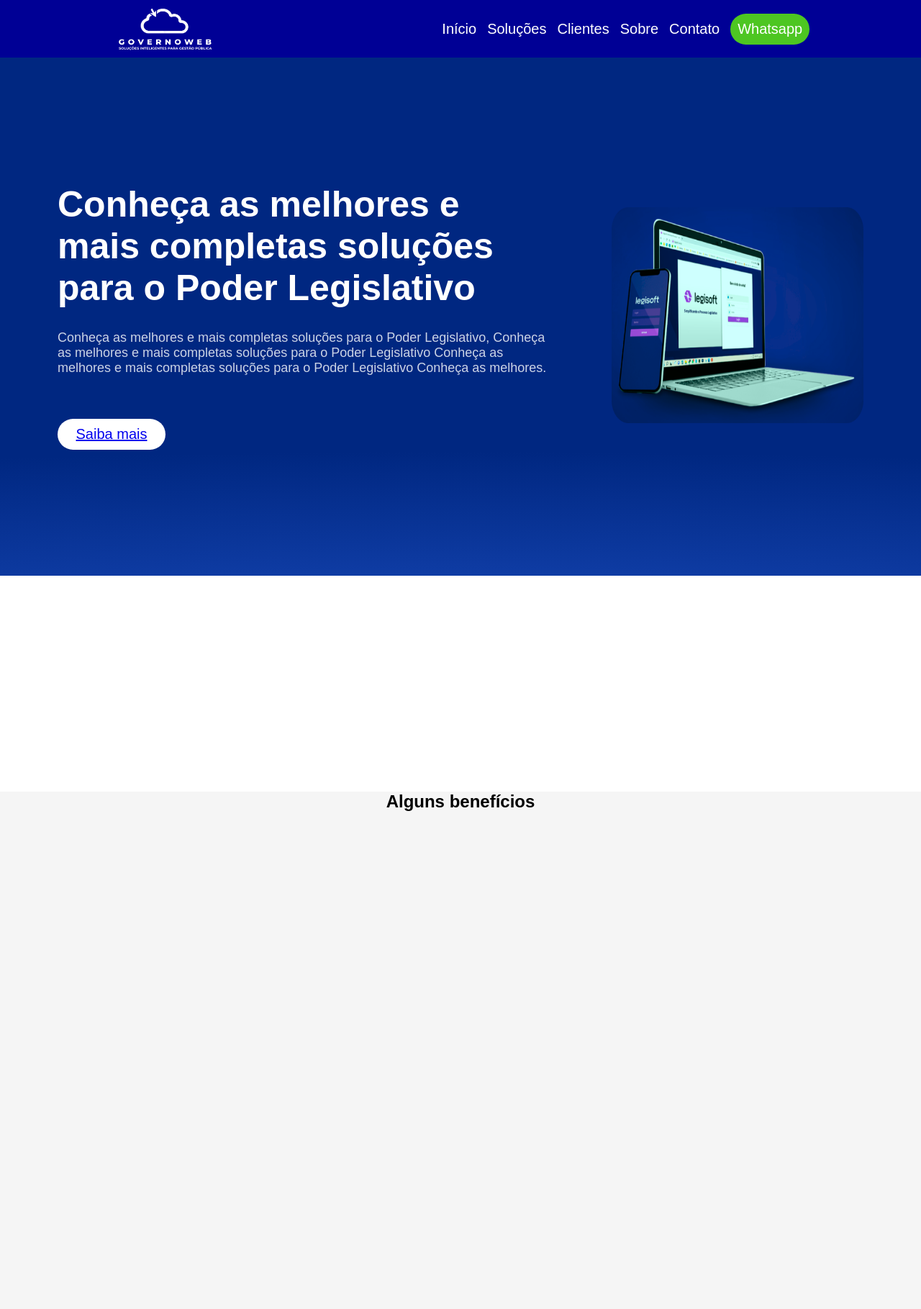
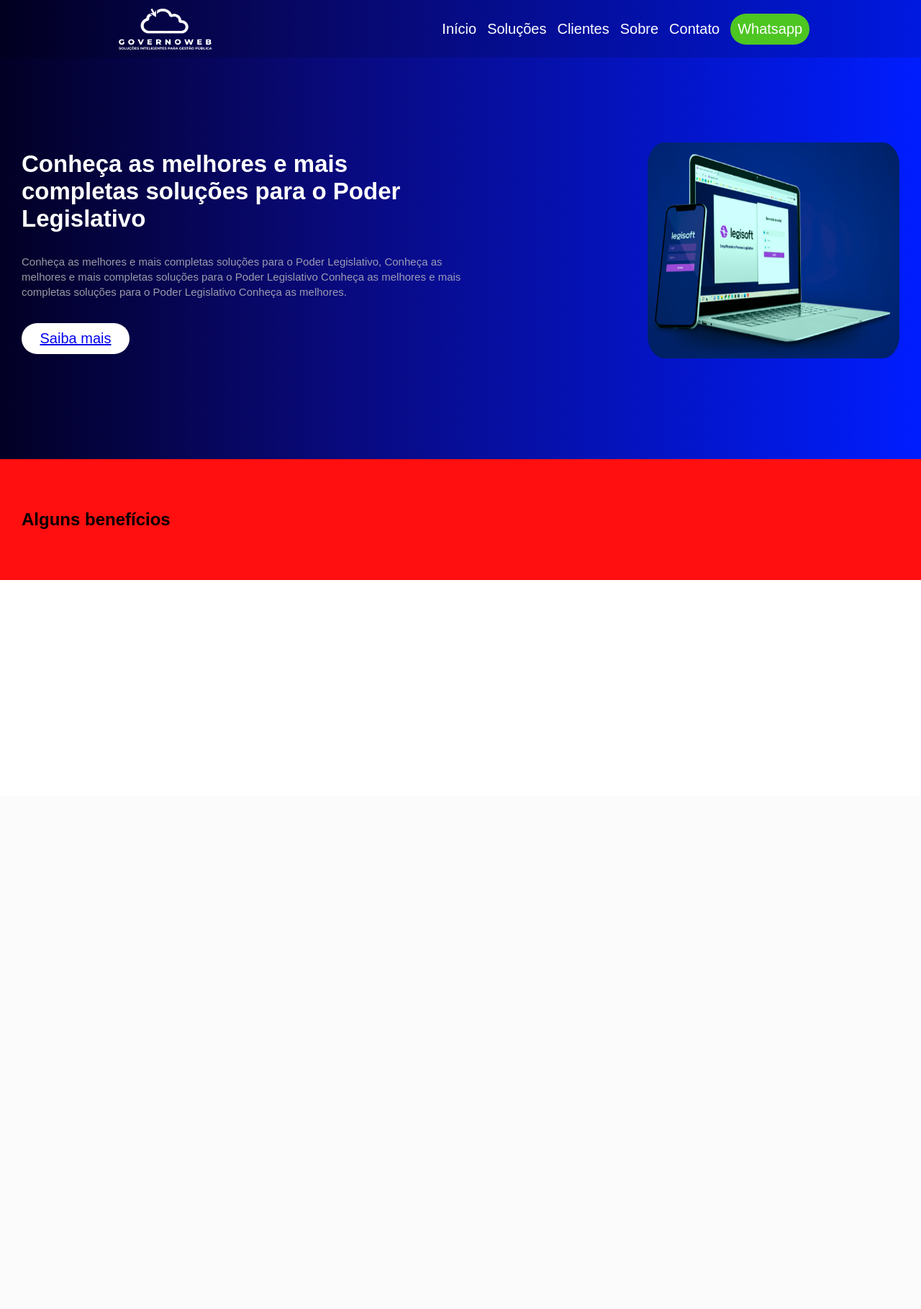
Before and after one commit to leandroricke100/governo-web, a PHP site: page / in a window 1280 px wide. Shown: the top 1819 px of the page at 72% size. After the commit the page ends 806 px from the top, so only its background shows below. Run offline with PHP 8.4, Linux system fonts and the light colour scheme.

Commit message:
Commit att styles

```diff
--- a/index.html
+++ b/index.html
@@ -1,5 +1,6 @@
 <!DOCTYPE html>
 <html lang="pt-br">
+
 <head>
   <meta charset="UTF-8" />
   <meta name="viewport" content="width=device-width, initial-scale=1.0" />
@@ -7,34 +8,31 @@
   <link rel="stylesheet" href="style.css" />
   <title>GovernoWeb</title>
 </head>
+
 <body>
+
+  <section id="hero">
     <header>
       <img src="./assets/logo-governo.png" alt="logo governo web" />
       <nav class="menu">
         <ul class="menu-ul">
           <li><a href="#home">Início</a></li>
-
           <li><a href="#solucoes">Soluções</a></li>
-
           <li>Clientes</li>
-
           <li>Sobre</li>
-
           <li>Contato</li>
 
           <li>
             <button class="whatsapp">
-              <a
-                href="https://api.whatsapp.com/send?phone=5531984649775&text=Ol%C3%A1,%20gostaria%20de%20solicitar%20um%20or%C3%A7amento!"
-                target="_blank"
-                >Whatsapp</a
-              >
+              <a href="https://api.whatsapp.com/send?phone=5531984649775&text=Ol%C3%A1,%20gostaria%20de%20solicitar%20um%20or%C3%A7amento!" target="_blank">
+                Whatsapp
+              </a>
             </button>
           </li>
         </ul>
       </nav>
     </header>
-    <section id="home" class="container">
+    <div class="conteudo">
       <div class="texto">
         <h1>
           Conheça as melhores e mais completas soluções para o Poder Legislativo
@@ -47,16 +45,14 @@
         </p>
 
         <button>
-          <a
-            href="https://api.whatsapp.com/send?phone=5531984649775&text=Ol%C3%A1,%20gostaria%20de%20solicitar%20um%20or%C3%A7amento!"
-            target="_blank"
-            >Saiba mais</a
-          >
+          <a href="https://api.whatsapp.com/send?phone=5531984649775&text=Ol%C3%A1,%20gostaria%20de%20solicitar%20um%20or%C3%A7amento!" target="_blank">Saiba mais</a>
         </button>
       </div>
       <div class="img">
         <img src="./assets/img-tela.png" alt="foto da tela de login" />
       </div>
+    </div>
+
   </section>
   <section id="solucoes" class="beneficios">
     <div class="conteudo">
@@ -64,4 +60,5 @@
     </div>
   </section>
 </body>
+
 </html>
--- a/style.css
+++ b/style.css
@@ -6,8 +6,7 @@
 }
 
 header {
-  background-color: rgb(0 0 0 / 20%);
-  background: #000095;
+  background-color: rgb(0 0 0 / 12%);
   display: flex;
   justify-content: space-around;
   width: 100%;
@@ -64,6 +63,7 @@ header img {
   img {
     display: none;
   }
+
   header {
     width: 100%;
   }
@@ -87,6 +87,7 @@ header img {
   from {
     transform: scale(1);
   }
+
   to {
     transform: scale(1.08);
   }
@@ -98,11 +99,9 @@ header img {
 }
 
 .container {
-  background: radial-gradient(
-    194.75% 33.98% at 50.02% 110.1%,
-    #1545b3 0%,
-    #002781 100%
-  );
+  background: radial-gradient(194.75% 33.98% at 50.02% 110.1%,
+      #1545b3 0%,
+      #002781 100%);
   color: #fff;
   display: flex;
 }
@@ -120,20 +119,26 @@ header img {
   height: 300px;
 }
 
-.texto {
+#hero .conteudo .texto {
   display: flex;
   flex-direction: column;
+  width: 616px;
 }
 
-.texto h1 {
-  font-size: 50px;
+#hero .conteudo .texto h1 {
+  font-size: 33px;
   margin-bottom: 30px;
   margin-right: 30px;
+  text-align: left;
+  color: white;
 }
 
-.texto p {
+#hero .conteudo .texto p {
   font-size: 18px;
   opacity: 0.8;
+  color: #c1c1c1;
+  font-size: 15px;
+  line-height: 1.4;
 }
 
 .texto button:hover {
@@ -144,13 +149,14 @@ header img {
   from {
     transform: scale(1);
   }
+
   to {
     transform: scale(1.08);
   }
 }
 
-.texto button {
-  margin-top: 60px;
+#hero .conteudo .texto button {
+  margin-top: 33px;
   width: 150px;
   background-color: #fff;
   font-size: 20px;
@@ -163,12 +169,48 @@ header img {
 }
 
 .beneficios {
-  height: calc(100vh - 80px);
-  background-color: #f5f5f5;
+  background-color: #ff0f0f;
   margin-bottom: 300px;
 }
 
-.conteudo h1 {
-  text-align: center;
-  margin-top: 300px;
+section#hero {
+  background: rgb(2, 0, 36);
+  background: linear-gradient(90deg, rgba(2, 0, 36, 1) 0%, rgba(9, 9, 121, 1) 35%, rgb(0 29 255) 100%);
+  display: flex;
+  flex-direction: column;
+  align-items: center;
 }
+
+#hero .conteudo {
+  display: flex;
+  flex-direction: row;
+  align-items: center;
+  justify-content: space-between;
+  padding-top: 118px;
+  gap: 43px;
+  max-width: 100%;
+  padding-bottom: 136px;
+}
+
+section {
+  display: flex;
+  flex-direction: column;
+  align-items: center;
+}
+
+section .conteudo {
+  width: 1350px;
+  padding: 30px;
+  max-width: 100%;
+}
+
+body,
+html {
+  width: 100%;
+  max-width: 100%;
+}
+
+#solucoes .conteudo {
+  padding-top: 70px;
+  padding-bottom: 70px;
+}
```
Lines whose indentation alone changed are shown as unchanged.
